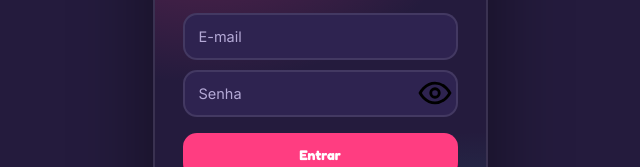
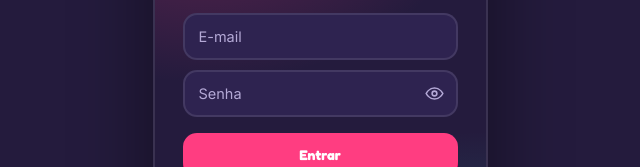
Before and after one commit to matheusSfernandes/App-raiz, a React (Vite) app in the folder raiz-react-source/: page / in a window 1280 px wide. Shown: the part 313-480 px from the top of the page, without its empty margins (320-960 px from the left). Built offline with nearby package versions, Linux system fonts and the light colour scheme.

Commit message:
Enhance password toggle button styles
Updated the password toggle button styles to include color.

```diff
--- a/raiz-react-source/src/index.css
+++ b/raiz-react-source/src/index.css
@@ -44,8 +44,10 @@
   .password-field input { padding-right: 46px; }
   .password-toggle {
     position: absolute; right: 6px; top: 0; bottom: 10px; width: 34px;
-    background: none; border: none; cursor: pointer; font-size: 16px; display: flex; align-items: center; justify-content: center;
+    background: none; border: none; cursor: pointer; display: flex; align-items: center; justify-content: center;
+    color: var(--ink-soft);
   }
+  .password-toggle svg { width: 19px; height: 19px; }
   .auth-screen .btn { margin-top: 6px; }
   .auth-toggle { text-align: center; margin-top: 16px; font-size: 13.5px; color: var(--ink-soft); }
   .auth-toggle a { color: var(--cyan); font-weight: 700; cursor: pointer; text-decoration: none; }
```
